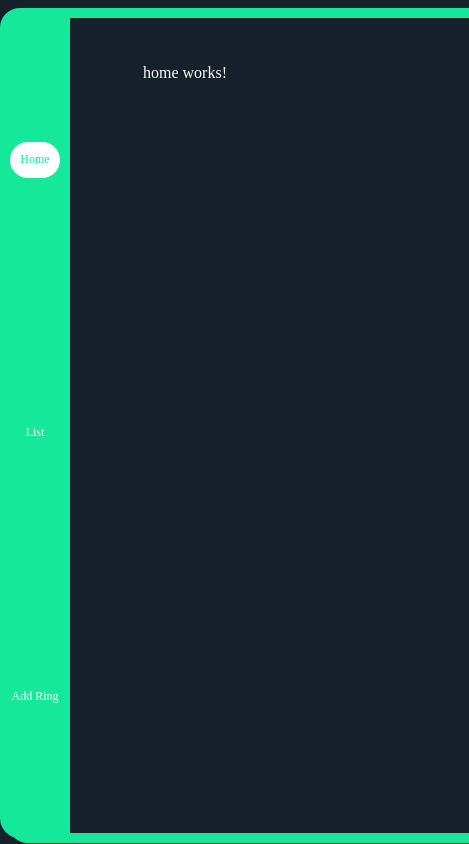
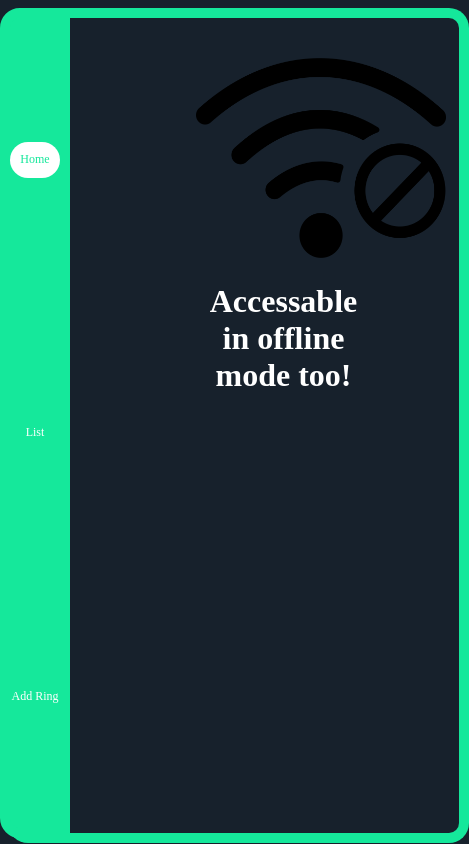
Before and after one commit to Reynkar/szakmai-gyak, an Angular app: page / in a window 390 px wide. Shown: the whole page, 469 px wide, since content can reach past the window. Built offline with nearby package versions, Linux system fonts and the light colour scheme.

Commit message:
style correction and home screen content adding

```diff
--- a/src/app/add/add.component.html
+++ b/src/app/add/add.component.html
@@ -1,8 +1,6 @@
 <div class="buttons">
-    <div><input #name [type]="'text'" placeholder="Ring's name"/></div>
-    <div><input #prop [type]="'text'" placeholder="Ring's property"/></div>
-    <div>
-        <input #image [type]="'file'" accept="image/png, image/jpeg">
-        <button (click)="dbservice.addRing(name.value, prop.value, image.files[0])">Upload</button>
-    </div>
+    <div><input #name [type]="'text'" placeholder="Ring's name" /></div>
+    <div><input #prop [type]="'text'" placeholder="Ring's property" /></div>
+    <div><input id="Upload" #image [type]="'file'" accept="image/png, image/jpeg"></div>
+    <div><button (click)="dbservice.addRing(name.value, prop.value, image.files[0])">Upload</button></div>
 </div>
--- a/src/app/add/add.component.scss
+++ b/src/app/add/add.component.scss
@@ -20,3 +20,10 @@ button {
 .buttons {
     margin: 20px;
 }
+
+#Upload {
+    height: auto;
+    width: 300px ;
+    background-color: #15e89b;
+    color: white;
+}
--- a/src/app/app.component.scss
+++ b/src/app/app.component.scss
@@ -3,9 +3,9 @@
 }
 
 .menu {
-    width: 96%;
+    width: 90%;
     height: 91%;
-    position: fixed;
+    position: absolute;
     padding-left: 225px;
     padding-top: 50px;
     border: 10px solid #15e89b;
@@ -18,7 +18,7 @@
 @media only screen and (max-width: 1081px) {
 
     .menu{
-        padding-left: 135px;
+        padding-left: 100px;
         padding-top: 30px;
         height: 93%;
     }
--- a/src/app/home/home.component.html
+++ b/src/app/home/home.component.html
@@ -1 +1,8 @@
-<p>home works!</p>
+<div id="mainBox">
+    <div id="imgBox">
+        <img src="/assets/offline.png"/>
+    </div>
+    <div id="contentBox">
+        <h1>Accessable in offline mode too!</h1>
+    </div>
+</div>
--- a/src/app/home/home.component.scss
+++ b/src/app/home/home.component.scss
@@ -0,0 +1,15 @@
+#mainBox {
+    margin: auto;
+    width: 50%;
+    padding: 10px;
+    text-align: center;
+}
+
+@media only screen and (max-width: 1081px) {
+
+   img {
+       width: 250px;
+       height: 200px;
+   }
+
+}
--- a/src/app/list/list.component.html
+++ b/src/app/list/list.component.html
@@ -1,7 +1,7 @@
 <div *ngIf="(dbservice.rings$ | async)?.length > 0; else empty">
     <div class="itemBox" *ngFor="let ring of this.dbservice.rings$ | async">
         <div class="imgBox">
-            <img [src]="ring.image" id="tableBanner" alt="Ring Image" width="400" height="300">
+            <img [src]="ring.image" id="tableBanner" alt="Ring Image"/>
             <button (click)="dbservice.deleteRing(ring.name)" title="Delete Item">X</button>
         </div>
         <div class="textBox">
--- a/src/app/list/list.component.scss
+++ b/src/app/list/list.component.scss
@@ -9,8 +9,10 @@
     border-radius: 10px;
 }
 
-img {
+.imgBox {
     border-radius: 10px;
+    width: 400px;
+    height: 300px;
 }
 
 button {
@@ -25,3 +27,23 @@ button {
     cursor: pointer;
     font-size: 20pt;
 }
+
+img {
+    border-radius: 10px;
+    width: 400px;
+    height: 300px;
+}
+
+@media only screen and (max-width: 1081px) {
+
+    .imgBox {
+        width: 200;
+        height: 150;
+    }
+
+    img {
+        width: 200;
+        height: 150;
+    }
+
+}
--- a/src/app/menu/menu.component.scss
+++ b/src/app/menu/menu.component.scss
@@ -4,7 +4,7 @@
     justify-content: space-around;
     width: 150px;
     height: 96%;
-    position: fixed;
+    position: absolute;
     left: 0;
     background-color: #15e89b;
     border-radius: 20px;
```
Also changed, not shown: src/assets/e1.jpg (deleted), src/assets/offline.png (added).
